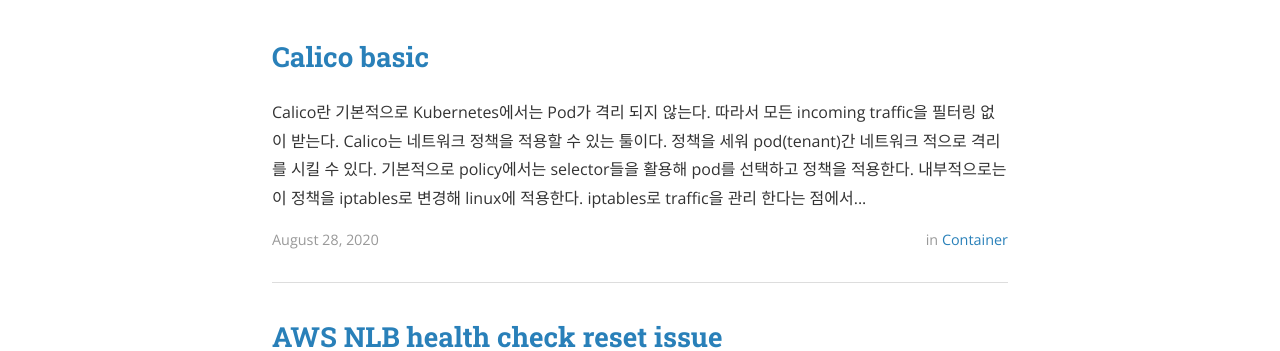
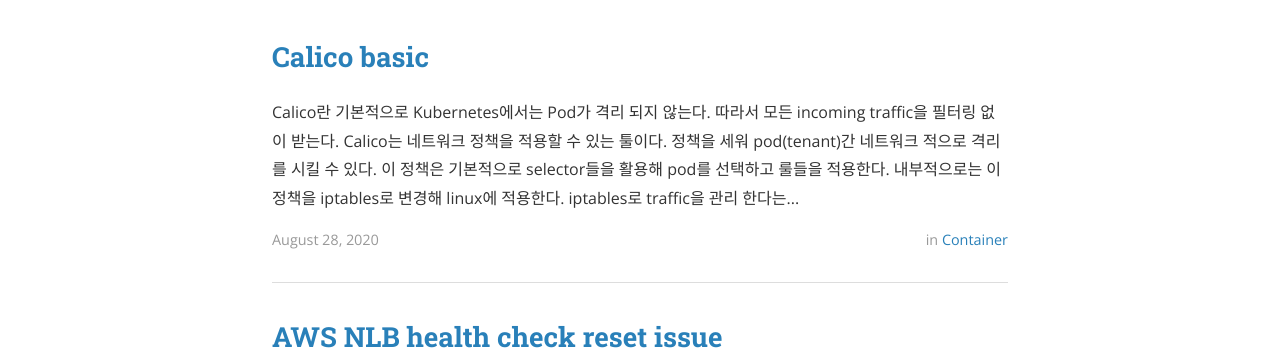
Before and after one commit to jukops/jukops.github.io, a Jekyll site: the page built from index.html, in a window 1280 px wide. Shown: the part 503-854 px from the top of the page. Built offline with Jekyll 4.4.1, drawn with Linux system fonts in a browser that asks for light colours; nearby versions of some CDN libraries; the list of posts is cut into pages by our own code.

Commit message:
change calico

````diff
--- a/_posts/2020-08-27-container-k8s_calico_basic.markdown
+++ b/_posts/2020-08-27-container-k8s_calico_basic.markdown
@@ -6,19 +6,16 @@
 categories: container
 ---
 # Calico란
-기본적으로 Kubernetes에서는 Pod가 격리 되지 않는다. 따라서 모든 incoming traffic을 필터링 없이 받는다. Calico는 네트워크 정책을 적용할 수 있는 툴이다. 정책을 세워 pod(tenant)간 네트워크 적으로 격리를 시킬 수 있다. 기본적으로 policy에서는 selector들을 활용해 pod를 선택하고 정책을 적용한다. 내부적으로는 이 정책을 iptables로 변경해 linux에 적용한다. iptables로 traffic을 관리 한다는 점에서 kube-proxy와 비슷하다. K8s에 설치 되는 요소로는 Daemonset과 CustomResourceDefinition/bgppeers.crd.projectcalico.org이 있다.
-
+기본적으로 Kubernetes에서는 Pod가 격리 되지 않는다. 따라서 모든 incoming traffic을 필터링 없이 받는다. Calico는 네트워크 정책을 적용할 수 있는 툴이다. 정책을 세워 pod(tenant)간 네트워크 적으로 격리를 시킬 수 있다. 이 정책은 기본적으로 selector들을 활용해 pod를 선택하고 룰들을 적용한다. 내부적으로는 이 정책을 iptables로 변경해 linux에 적용한다. iptables로 traffic을 관리 한다는 점에서 kube-proxy와 비슷하다. K8s에 설치 되는 요소로는 Daemonset과 CustomResourceDefinition/bgppeers.crd.projectcalico.org이 있다.
 이런 컨테이너의 네트워크를 관리 해 주는 툴을 CNI(Container Networking Interface)라고 한다. Calico가 가장 널리 알려져 있으며 Canal, Cilium, Flannel 등이 있다. 각 툴에 대한 benchmark는 [이 사이트](https://itnext.io/benchmark-results-of-kubernetes-network-plugins-cni-over-10gbit-s-network-36475925a560)에서 볼 수 있다.
 
 # Calico on EKS
-EKS의 경우 AWS 자체 CNI로 [Amazon VPC CNI](https://github.com/aws/amazon-vpc-cni-k8s)가 built-in으로 설치 되어 있다. 이 CNI를 통해 AWS의 ENI를 pod 마다 attach 하여 더 높은 네트워크 성능을 갖도록 한다.
-이미 EKS에 하나의 CNI가 설치되어 있다고 하여 다른 CNI를 설치하지 못하는 것은 아니다. 기본적으로 AWS VPC CNI의 경우 K8s를 AWS VPC에 좀 더 맞추고, 더 높은 성능을 위해 사용 하는 툴이다.
-Calico의 경우는 네트워크 보안을 위해 사용하는 CNI이다. tenant 격리를 위해 사용 되는것이다. 따라서 두 CNI를 같이 사용 하여도 무방하다. 설치시에는 AWS에서 만든 [eks-chart](https://github.com/aws/eks-charts/tree/master/stable/aws-calico)에서 helm으로 제공 하니 이를 통해 설치하면 보다 편리하게 설치가 가능하다. AWS의 SG와 다른점은 SG는 EC2 레벨인 worker 레벨에서 동작 하지만, calico의 경우 pod 레벨에서 동작 가능하다.
-하지만 다 사용 가능한것은 아니고 아직 EKS + Fargate의 경우 calico를 사용할 수 없다고 한다.(20년 8월 27일 기준)
+EKS의 경우 AWS 자체 CNI로 [Amazon VPC CNI](https://github.com/aws/amazon-vpc-cni-k8s)가 built-in으로 설치 되어 있다. 이 CNI를 통해 AWS의 ENI를 pod 마다 attach 하여 더 높은 네트워크 성능을 갖도록 한다. 이미 EKS에 하나의 CNI가 설치되어 있다고 하여 다른 CNI를 설치하지 못하는 것은 아니다. 기본적으로 AWS VPC CNI의 경우 K8s를 AWS VPC에 좀 더 맞추고, 더 높은 성능을 위해 사용 하는 툴이다.
+Calico의 경우는 네트워크 보안을 위해 사용하는 CNI이다. tenant 격리를 위해 사용 되는것이다. 따라서 두 CNI를 같이 사용 하여도 무방하다. 설치시에는 AWS에서 만든 [eks-chart](https://github.com/aws/eks-charts/tree/master/stable/aws-calico)에서 helm chart로 제공 하니 이를 통해 설치하면 보다 편리하게 설치가 가능하다. AWS의 SG와 다른점은 SG는 EC2 레벨인 worker 레벨에서 동작 하지만, calico의 경우 pod 레벨에서 동작 가능하다. 하지만 다 사용 가능한것은 아니고 아직 EKS + Fargate의 경우 calico를 사용할 수 없다고 한다.(20년 8월 27일 기준)
 
 # Network policy
 calico를 설치하면 NetworkPolicy라는 object로 정책을 만들 수 있다. ingress와 egress를 정의할 수 있으며 port와 cidr등 4계층에 해당 하는 정보들을 허용/차단 가능하다. 그리고 podSelector 등을 통해 정책을 적용할 pod도 선택이 가능하다.
-이 정책들은 우선순위가 없고, 모든 정책을 합쳐서 허용/제한의 범위가 정해진다. namespace에 특정 pod를 선택하는 network policy를 하나라도 적용한 경우, 기본 룰이 차단이기 때문에 다른 허용하는 룰이 없으면 모든 트레픽은 차단 된다. 따라서 아래와 같은 룰 하나가 정의 되었다면 모든 해당 namespace의 모든 pod의 트레픽은 차단된다.
+이 정책들은 우선순위가 없고, 모든 정책을 합쳐서 허용/차단의 범위가 정해진다. 특정 pod를 선택하는 network policy를 하나라도 적용한 경우, 기본 룰이 차단이기 때문에 다른 허용하는 룰이 없으면 모든 트레픽은 차단 된다. 따라서 아래와 같은 룰 하나가 정의 되었다면 해당 namespace의 모든 pod의 트레픽은 차단된다.
 ```
 kind: NetworkPolicy
 apiVersion: networking.k8s.io/v1
@@ -34,7 +31,7 @@
 
 ### 적용 가능한 policy
 - sample
-아래는 sample이다. podSelector를 통해 어떤 Pod에 정책을 적용할건지 선택할 수 있다. 또한 selector는 어떤 pod에서 오는 트레픽을 선별할 건지도 선택 할 수 있다. 아래 ingress의 namespaceSelector, podSelector에 해당 하는 부분이다. ingress, egress에서는 selector 외에 ipBlock, port등을 가지고도 network를 필터링 할 수 있다.
+  아래는 sample이다. podSelector를 통해 어떤 Pod에 정책을 적용할건지 선택할 수 있다. 또한 selector는 어떤 pod에서 오는 트레픽을 선별할 건지도 선택 할 수 있다. 아래 ingress의 namespaceSelector, podSelector에 해당 하는 부분이다. ingress, egress에서는 selector 외에 ipBlock, port등을 가지고도 network를 필터링 할 수 있다.
   ```
   apiVersion: networking.k8s.io/v1
   kind: NetworkPolicy
````
